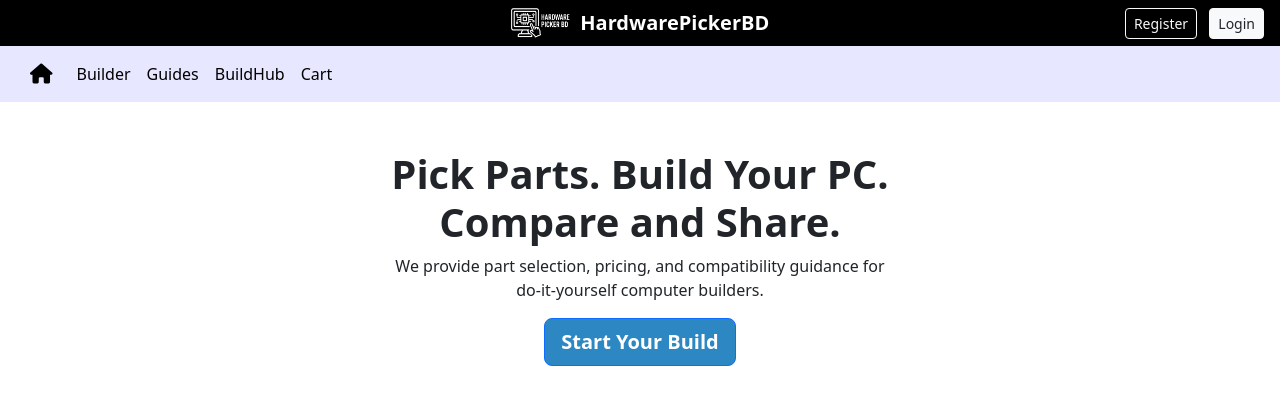
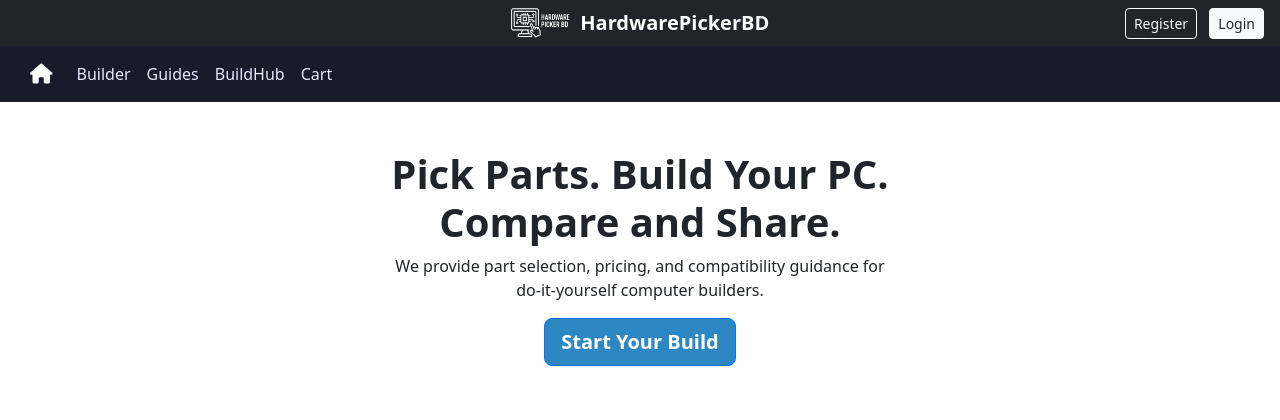
Before and after one commit to k-kat358/HardwarePickerBD, a Django app: page / in a window 1280 px wide. Shown: the top 420 px of the page. Run offline with Django 5.2, Linux system fonts and the light colour scheme; data comes from the database, SQL or seed files in the repository; some libraries are stand-ins or nearby versions.

Commit message:
Commit 18 : Navbar Finalized. Updated admin dash a bit more

```diff
--- a/HardwarePickerBD/djangoProject2/admin.py
+++ b/HardwarePickerBD/djangoProject2/admin.py
@@ -26,8 +26,8 @@ class CustomUserAdmin(UserAdmin):
 
 
 class MyAdminSite(AdminSite):
-    site_header = _("My Store Admin")
-    site_title = _("Store Admin")
+    site_header = _("HardwarePickerBD")
+    site_title = _("Site Admin")
     index_title = _("Dashboard")
 
     def get_app_list(self, request, app_label=None):
--- a/HardwarePickerBD/static/css/style.css
+++ b/HardwarePickerBD/static/css/style.css
@@ -9,7 +9,7 @@
 }
 
 .nav-item a {
-    color: #000000 !important; /* Changed to black for better contrast */
+    color: #e7e7ff !important; /* Changed to black for better contrast */
 }
 
 /* Build section styling */
--- a/HardwarePickerBD/templates/main/header.html
+++ b/HardwarePickerBD/templates/main/header.html
@@ -2,7 +2,7 @@
 <section>
 
 <!-- Top Utility Bar -->
-<div class="bg-dark text-white py-2" style="background-color: #000000 !important;">
+<div class="bg-dark text-white py-2" style="background-color: #212529 !important;">
   <div class="container d-flex justify-content-between align-items-center">
 
     <!-- Centered Logo and Title -->
@@ -30,9 +30,9 @@
 </div>
 
   <!-- Navbar Start -->
-  <nav class="navbar navbar-expand-lg navbar-light" style="background-color: #e7e7ff !important;">
+  <nav class="navbar navbar-expand-lg navbar-light" style="background-color: #191b2a !important;">
     <a class="navbar-brand" href="{% url 'home' %}" style="margin-left: 30px;">
-      <i class="fa-solid fa-house" style="color: #000000;"></i> <!-- Changed to black for visibility -->
+      <i class="fa-solid fa-house" style="color: #ffffff;"></i> <!-- Changed to black for visibility -->
     </a>
     <button class="navbar-toggler" type="button" data-toggle="collapse" data-target="#navbarNavDropdown"
       aria-controls="navbarNavDropdown" aria-expanded="false" aria-label="Toggle navigation">
```
